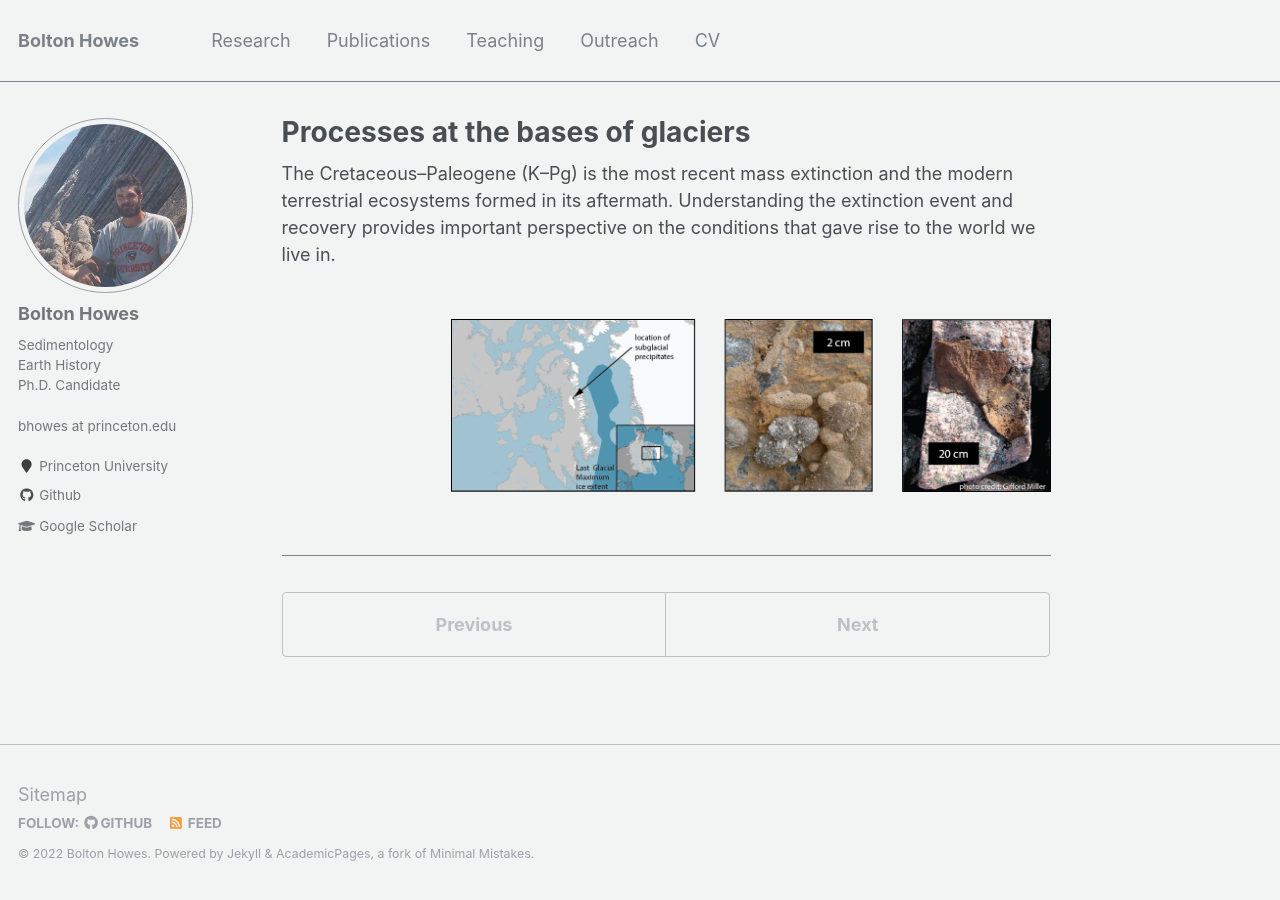
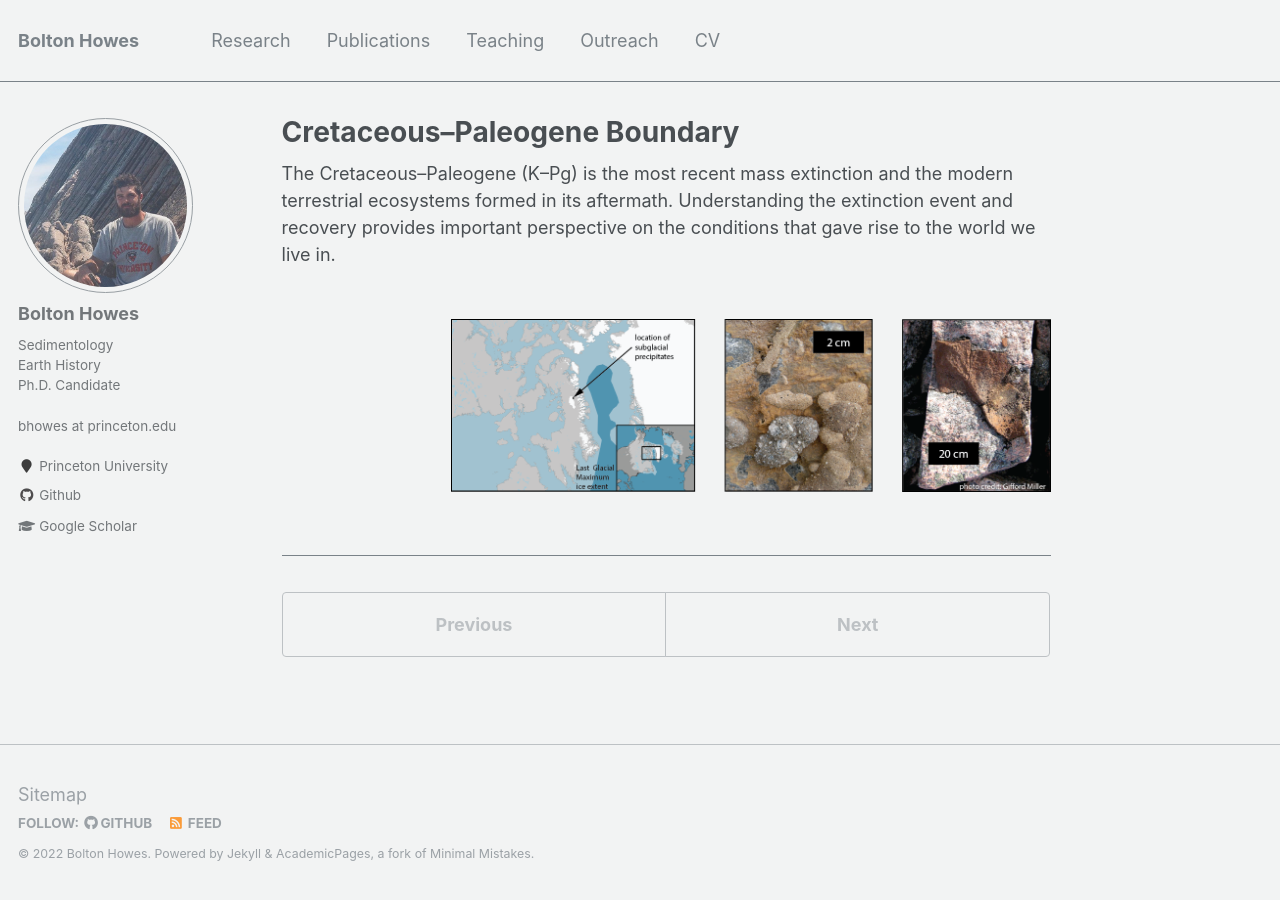
Before and after one commit to boltonhowes22/boltonhowes22.github.io, a Jekyll site: the page built from _research/res-2-K--Pg.md, in a window 1280 px wide. Built offline with Jekyll 4.4.1, drawn with Linux system fonts in a browser that asks for light colours.

```diff
--- a/_research/res-2-K--Pg.md
+++ b/_research/res-2-K--Pg.md
@@ -1,7 +1,7 @@
 ---
-title: "Processes at the bases of glaciers"
+title: "Cretaceous--Paleogene Boundary"
 collection: research
-permalink: /research/subglacial
+permalink: /research/K_Pg
 excerpt: "<img src='/images/ice/Linebreen_snout.jpg' width='400'>"
 ---
 
```
